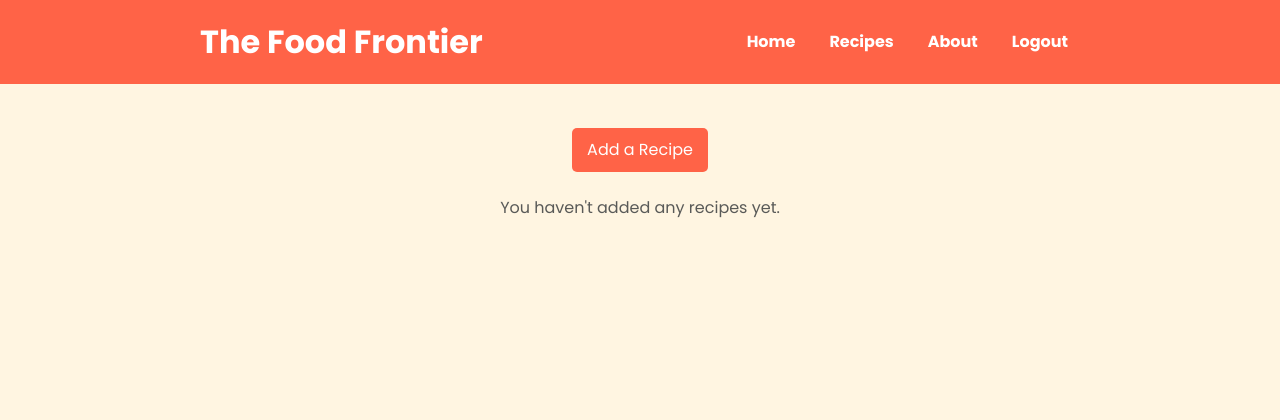
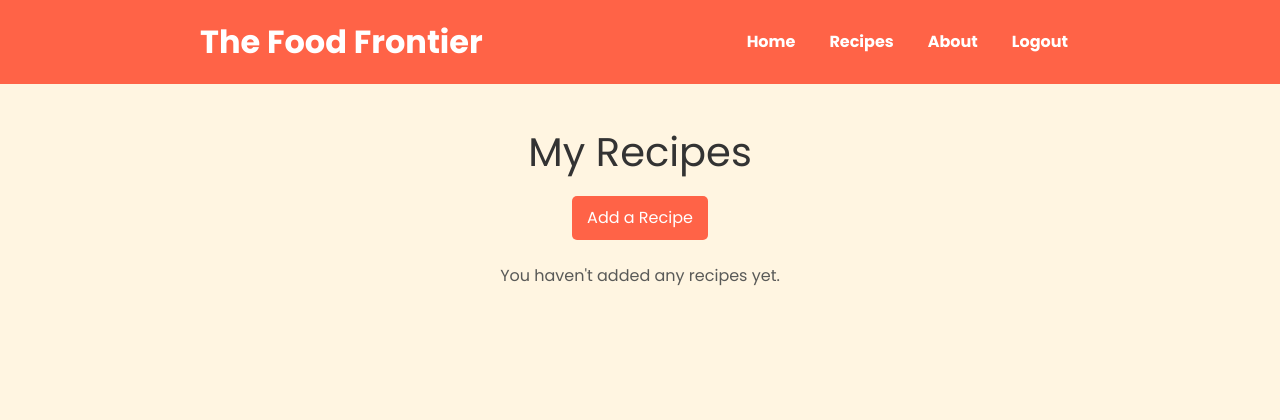
Before and after one commit to Alexiou981/the-food-frontier, a Django app: page /recipes/my_recipes/ in a window 1280 px wide. Shown: the top 420 px of the page. Run offline with Django 5.2, Linux system fonts and the light colour scheme; the visitor is signed in with stand-in values (Sample User, id 1); data that the repository does not hold is empty; some libraries are stand-ins or nearby versions.

Commit message:
feat: add h1 for My Recipes template

```diff
--- a/recipes/templates/recipes/my_recipes.html
+++ b/recipes/templates/recipes/my_recipes.html
@@ -3,6 +3,7 @@
 {% block content %}
 
 <!-- Recipes Navigation -->
+<h1 class="users_recipes">My Recipes</h1>
 <nav class="users_recipes">
     <a href="{% url 'recipe_form' %}" class="btn btn-primary">Add a Recipe</a>
 </nav>
```
